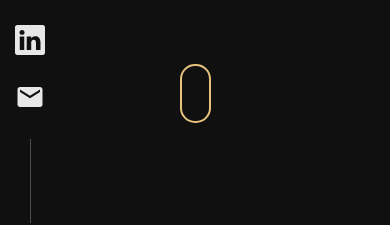
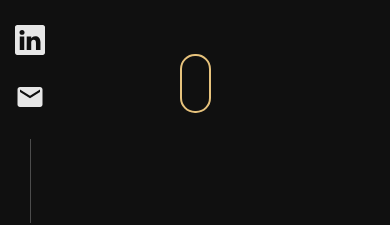
Before and after one commit to RyanGian/portfolio, a React (Create React App) app: page / in a window 390 px wide. Shown: the part 621-846 px from the top of the page. Built offline with nearby package versions, Linux system fonts and the light colour scheme.

Commit message:
moved scroll pill abit more

```diff
--- a/src/sections/Home.css
+++ b/src/sections/Home.css
@@ -166,6 +166,6 @@
   }
 
   .below-the-fold-scroll-container {
-    margin-bottom: 50px;
+    margin-bottom: 60px;
   }
 }
```
